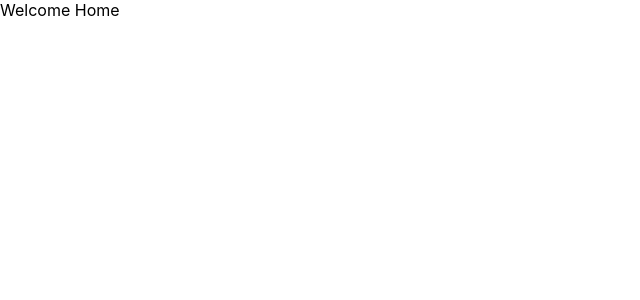
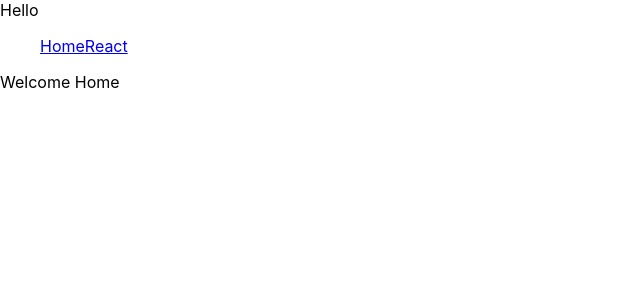
Before and after one commit to OJII3/react-gh-pages, a React (Create React App) app: page /#/homepage/Home in a window 1280 px wide. Shown: the top 300 px of the page, without its empty margins (0-640 px from the left). Built offline with nearby package versions, Linux system fonts and the light colour scheme.

Commit message:
Fix Routing

```diff
--- a/src/App.tsx
+++ b/src/App.tsx
@@ -1,13 +1,12 @@
 import React from 'react';
 import { Routes, Route } from 'react-router-dom';
-import Home from './routes/homepage/Home';
-import ReactApp from './routes/homepage/ReactApp';
+import  Home from './routes/homepage/Home';
+import ReactApp from './routes/reactTemplate/ReactTemplate';
 
 const App = () => {
   return (
     <div>
       <Routes>
-        <Route path='/' element={<Home />} />
         <Route path='/homepage/Home' element={<Home />} />
         <Route path='/react' element={<ReactApp />} />
       </Routes>
--- a/src/routes/homepage/Home.tsx
+++ b/src/routes/homepage/Home.tsx
@@ -1,7 +1,15 @@
 import React from "react";
+import Navbar from "./Navbar";
 
 const Home = () => {
-  return <div className="home">Welcome Home</div>;
+  return (
+    <>
+      <div>
+        <Navbar />
+      </div>
+      <div className="home">Welcome Home</div>
+    </>
+  );
 }
 
 export default Home;
--- a/src/routes/homepage/Nav.tsx
+++ b/src/routes/homepage/Navbar.tsx
@@ -1,17 +1,17 @@
 import React from "react";
 import { Link } from "react-router-dom";
 
-const Nav = () =>{
+const Navbar = () =>{
 
   return(
         <div className="navbar">
           <div className="logo">Hello</div>
            <ul className="nav-links">
-              <Link to="/">Home</Link>
+              <Link to="/homepage/home">Home</Link>
               <Link to="/react">React</Link>
            </ul>
         </div>
   );
 };
 
-export default Nav;
+export default Navbar;
```
Also changed, not shown: src/routes/homepage/HomeApp.tsx (deleted, +0 -13 lines), src/routes/reactTemplate/ReactTemplate.tsx (renamed from src/routes/homepage/ReactApp.tsx), src/routes/reactTemplate/img/logo.svg (renamed from src/routes/homepage/img/logo.svg), src/routes/reactTemplate/style/ReactApp.css (renamed from src/routes/homepage/style/ReactApp.css).
